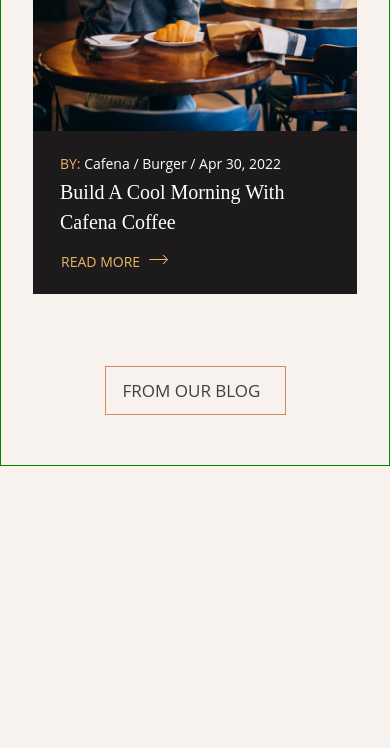
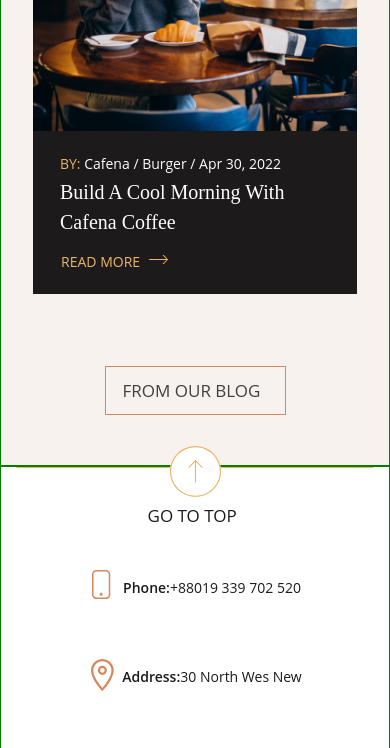
Before and after one commit to BigHeadliner/coffee-shop-website, a website: page app/index.html in a window 390 px wide. Shown: the part 9417-10165 px from the top of the page. Before the commit the page ends 9883 px from the top, so only its background shows below. Drawn offline with Linux system fonts and the light colour scheme.

Commit message:
contacts section ready

```diff
--- a/app/index.html
+++ b/app/index.html
@@ -458,7 +458,7 @@
             <a class="blog__btn main-btn-animation" href="#">FROM OUR BLOG</a>
         </div>
     </section>
-     <!--
+
     <section class="contacts">
         <div class="container">
 
@@ -474,7 +474,7 @@
                      +88019 339 702 520
                   <img class="contacts__link-img" src="images/contacts/phone.svg" alt="phone">
                 </a>
-                <a class="contacts__link" href="tel:88019339702520">
+                <a class="contacts__link" href="#">
                      <span class="contacts__link-span">Address: </span>
                      30 North Wes New
                      <img class="contacts__link-img" src="images/contacts/location.svg" alt="location">
@@ -491,7 +491,7 @@
 
         </div>
     </section>
-
+       <!--
     <footer class="footer">
        <div class="container">
         <div class="footer-top">
--- a/app/scss/_media.scss
+++ b/app/scss/_media.scss
@@ -243,6 +243,28 @@
        width: 100%;
         max-width: 475px;
         margin: 0 auto;
+    }
+
+}
+
+@media(max-width: 950px) {
+
+    //-- contacts --//
+
+    .contacts__inner{
+        flex-wrap: wrap;
+        justify-content: center;
+    }
+
+    .contacts__link,
+    .contacts__form{
+         margin: 30px;
+    }
+
+    .contacts__link-img {
+        position: absolute;
+        left: 3px;
+        top: -4px;
     }
 
 }
@@ -538,8 +560,13 @@
         margin-bottom: 27px;
         font-size: 43px;
         line-height: 52px;
-    }
+     }
 
+     .contacts__inner {
+
+        padding-top: 75px;
+
+       }
 
      }
 
```
Also changed, not shown: app/css/style.min.css.
